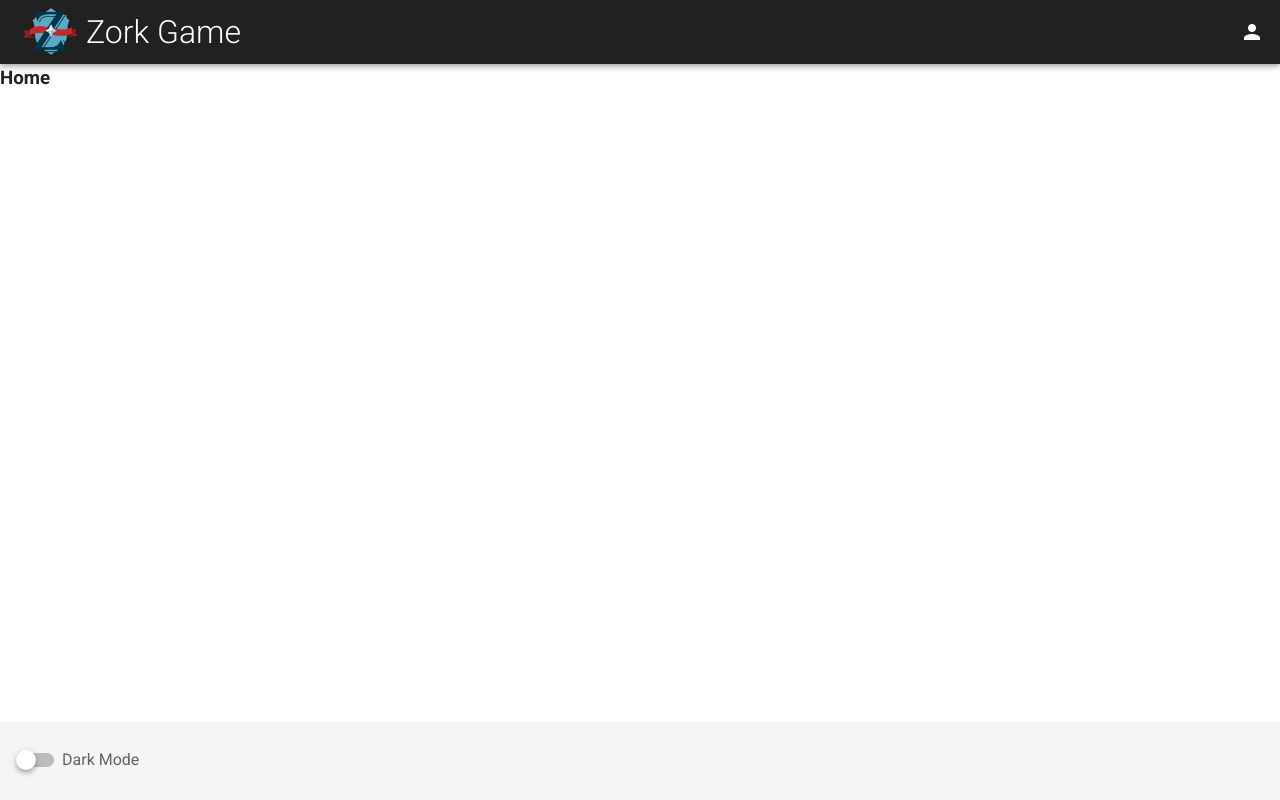
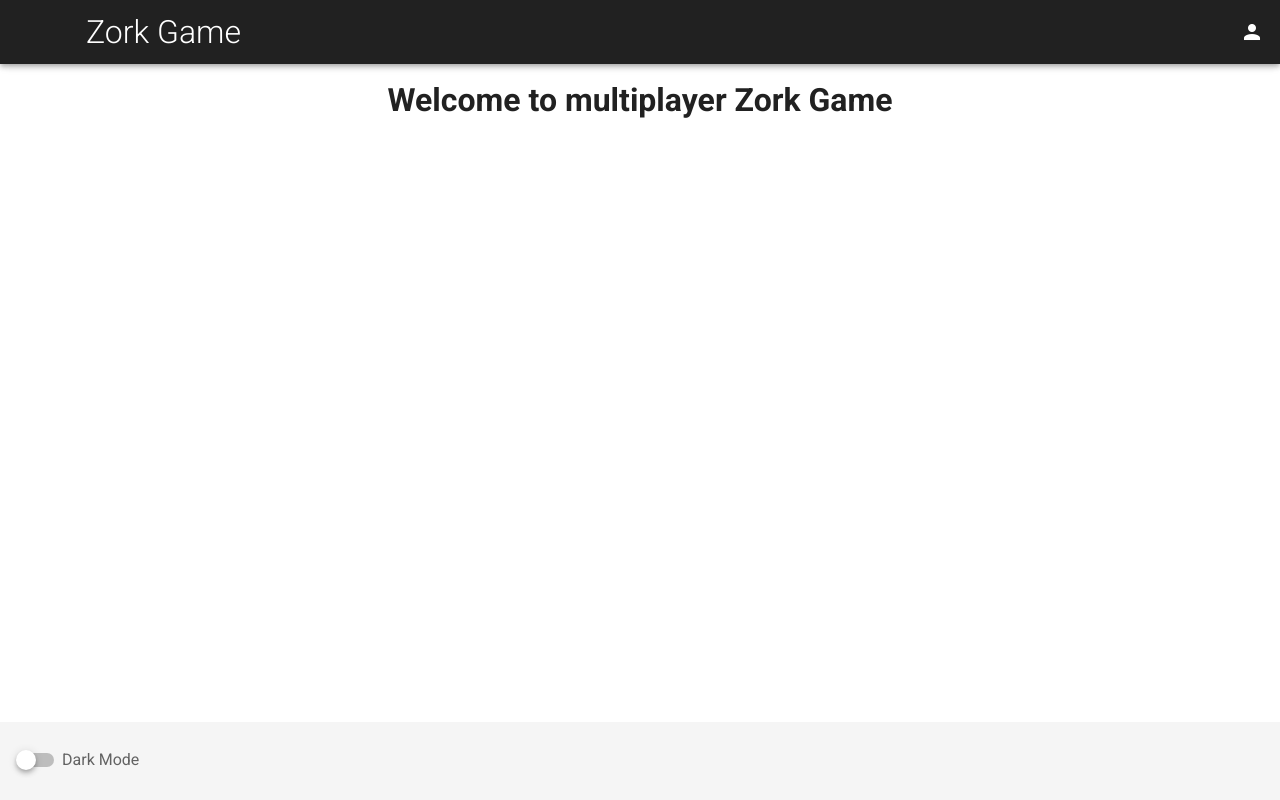
Before and after one commit to upside-down-cubes/multiplayer-zork-frontend, a Vue app: page /home in a window 1280 px wide. Built offline with nearby package versions, Linux system fonts and the light colour scheme.

Commit message:
Home page

```diff
--- a/src/App.vue
+++ b/src/App.vue
@@ -41,7 +41,6 @@
 <script>
 export default {
   name: "App",
-
   data: () => ({
     //
   }),
--- a/src/components/Home.vue
+++ b/src/components/Home.vue
@@ -1,7 +1,9 @@
 <template>
-  <div>
-    <h3>Home</h3>
-  </div>
+  <v-container>
+    <div class="text-center">
+      <h1>Welcome to multiplayer Zork Game</h1>
+    </div>
+  </v-container>
 </template>
 
 <script>
```
